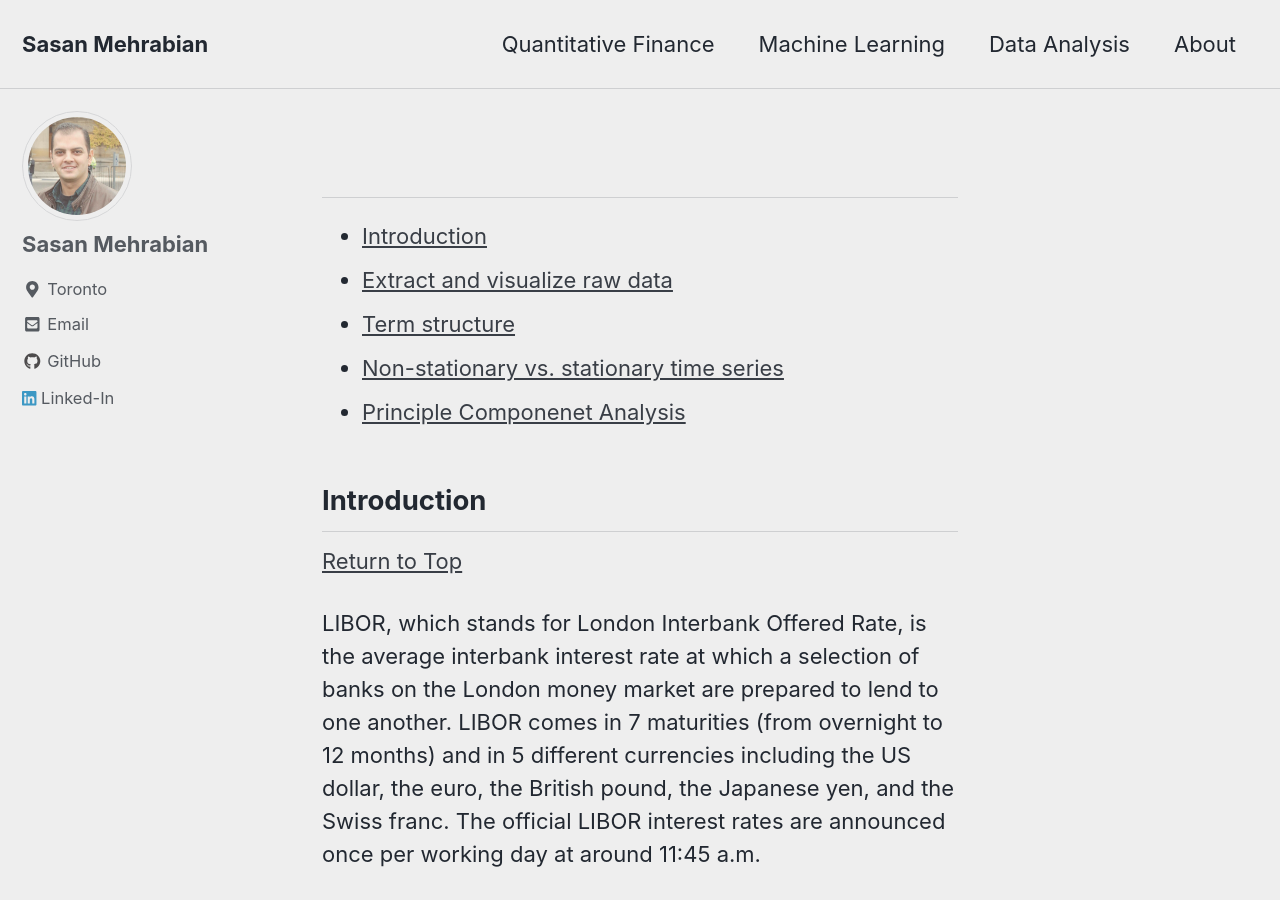
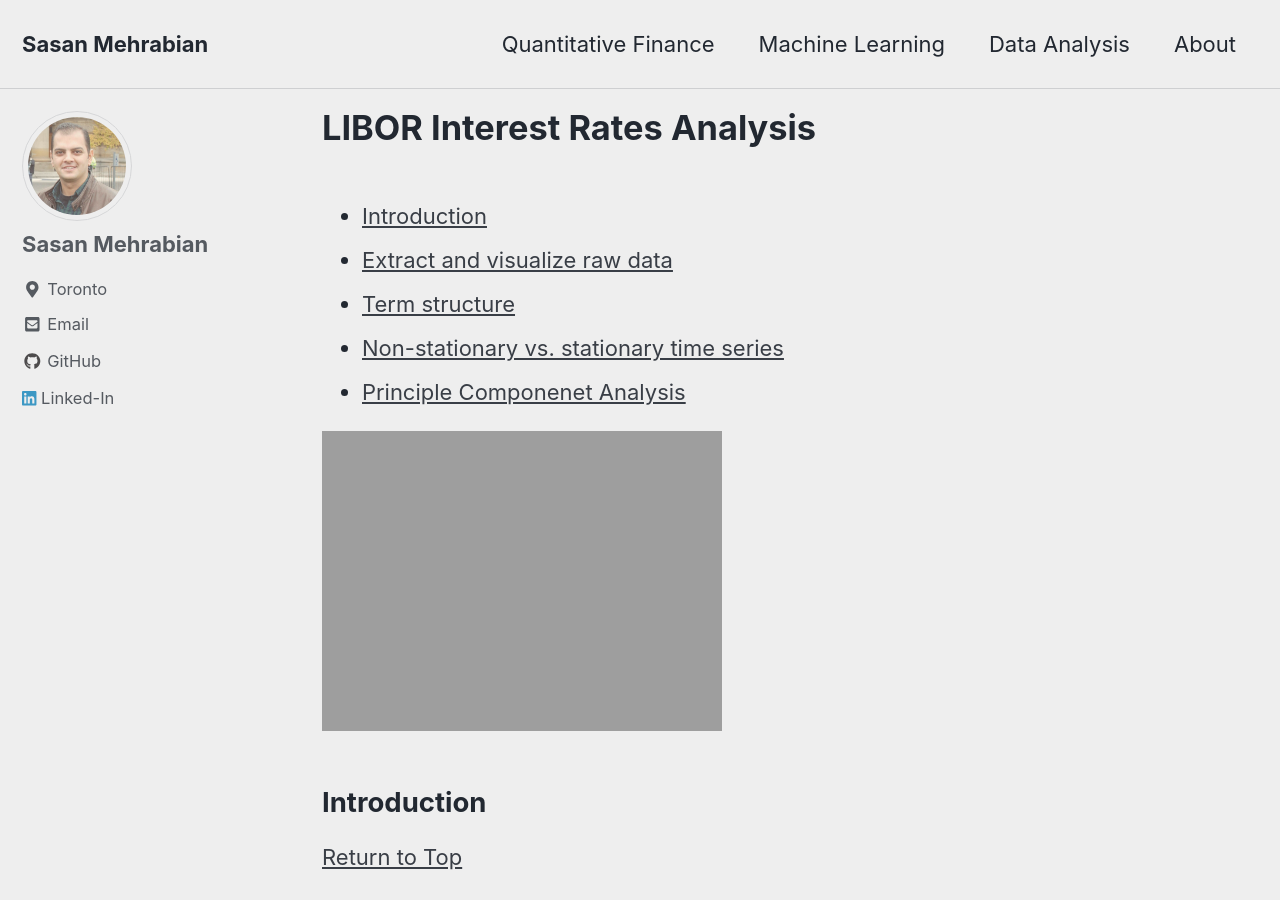
Before and after one commit to sasanmehrabian/sasanmehrabian.github.io, a Jekyll site: the page built from _pages/libor.md, in a window 1280 px wide and 900 px high. Built offline with Jekyll 4.4.1, drawn with Linux system fonts in a browser that asks for light colours; cached includes are drawn as plain includes; nearby versions of some CDN libraries; our own code applies the rules of GitHub Pages for plain Markdown files.

Commit message:
new github

````diff
--- a/_pages/libor.md
+++ b/_pages/libor.md
@@ -4,8 +4,7 @@ permalink: /libor/
 title: "LIBOR Interest Rates Analysis"
 author_profile: true
 toc: true
-header:
-  image: "/images/LIBOR/term_structure.gif"=640x360
+
 
 ---
 ##  <a name="toc"/>
@@ -16,7 +15,7 @@ header:
 - [Principle Componenet Analysis](#Principle)
 
 
-
+<img src="{{ site.url }}{{ site.baseurl }}/images/LIBOR/term_structure.gif">
 ## Introduction <a name="Introduction"/>
 [Return to Top](#toc)
 
@@ -277,12 +276,6 @@ for (i in 1:L){
 }
 ```
 <img src="{{ site.url }}{{ site.baseurl }}/images/LIBOR/term_structure.gif">
-<video src="term_structure.mp4" width="320" height="200" controls preload></video>
-
-<video width="320" height="200" controls preload>
-    <source src="term_structure.mp4"></source>
-    <source src="term_structure.webm"></source>
-</video>
 
 
 
````
